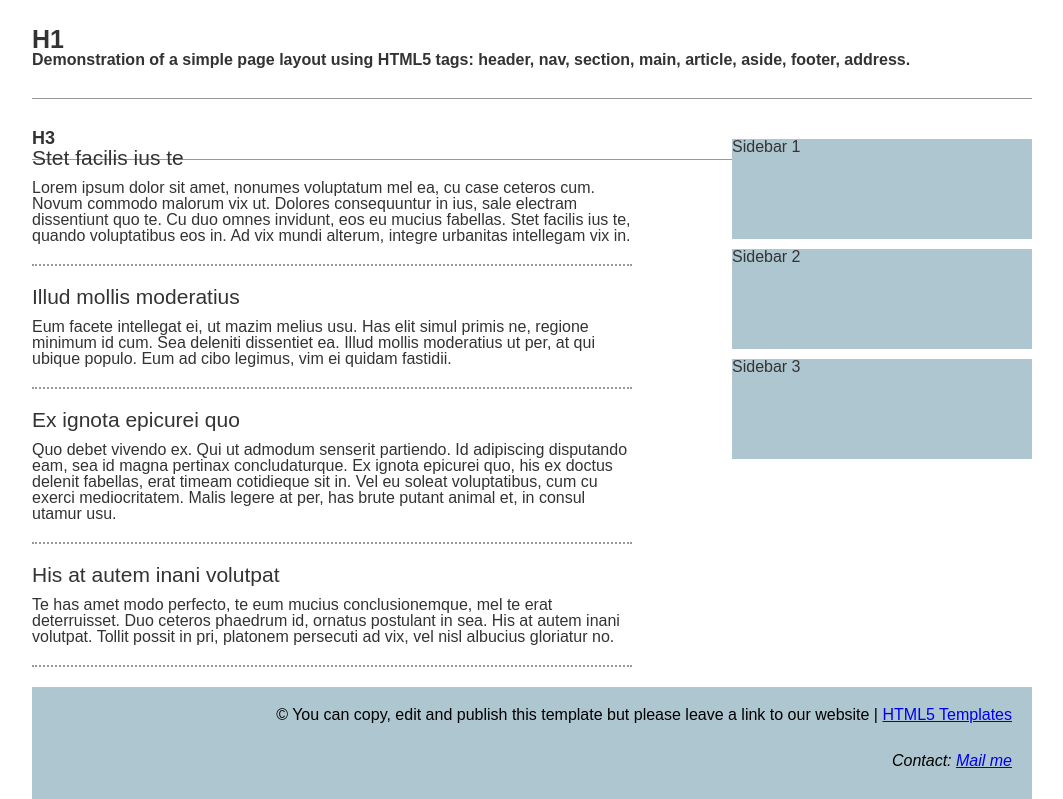
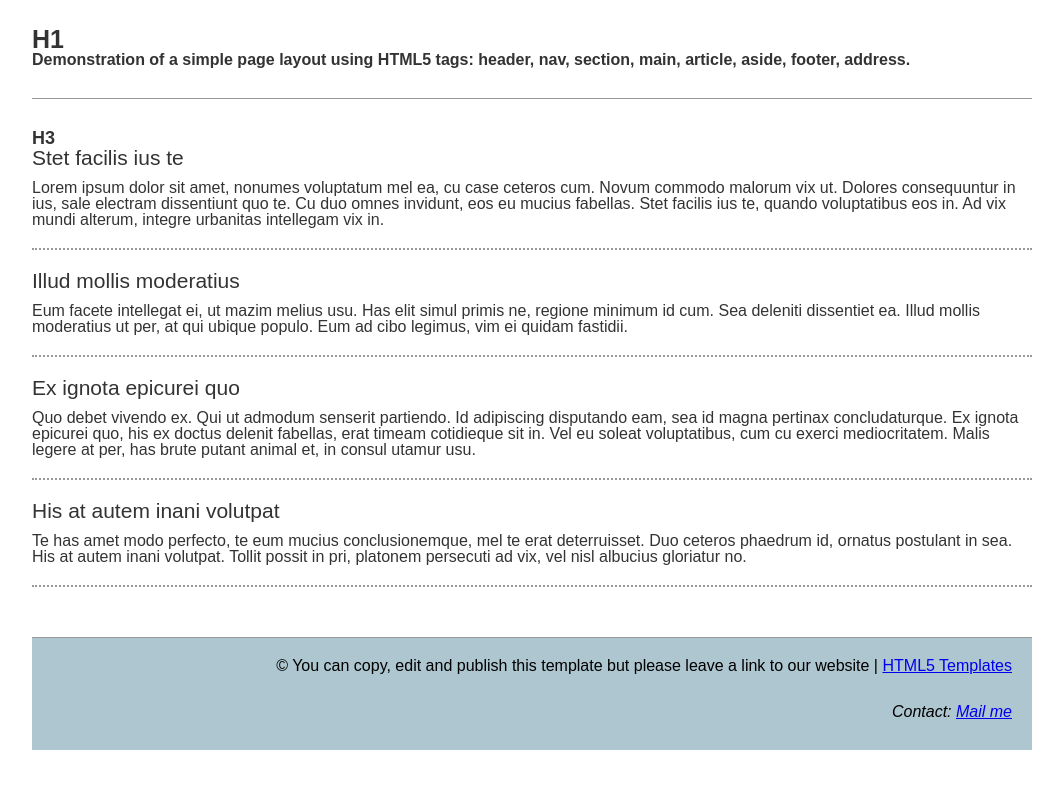
Before and after one commit to indonesia/SandBox, a plain HTML site: page index.html in a window 1280 px wide. Shown: the part 93-892 px from the top of the page, without its empty margins (108-1171 px from the left). After the commit the page ends 843 px from the top, so only its background shows below. Drawn offline with Linux system fonts and the light colour scheme.

Commit message:
rmsbase SandBox

```diff
--- a/index.html
+++ b/index.html
@@ -28,7 +28,6 @@
 		<strong>Demonstration of a simple page layout using HTML5 tags: header, nav, section, main, article, aside, footer, address.</strong>
 	</section>
 	<section>
-		<main>
                         <h3>H3</h3>
 			<article>
 				<h2>Stet facilis ius te</h2>
@@ -46,12 +45,6 @@
 				<h2>His at autem inani volutpat</h2>
 				<p>Te has amet modo perfecto, te eum mucius conclusionemque, mel te erat deterruisset. Duo ceteros phaedrum id, ornatus postulant in sea. His at autem inani volutpat. Tollit possit in pri, platonem persecuti ad vix, vel nisl albucius gloriatur no.</p>
 			</article>
-		</main>
-		<aside>
-			<div>Sidebar 1</div>
-			<div>Sidebar 2</div>
-			<div>Sidebar 3</div>
-		</aside>
 	</section>
 	<footer>
 		<p>&copy; You can copy, edit and publish this template but please leave a link to our website | <a href="https://html5-templates.com/" target="_blank" rel="nofollow">HTML5 Templates</a></p>
```
